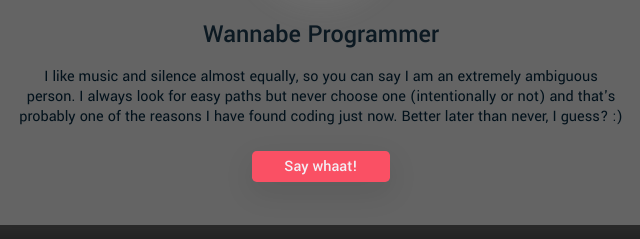
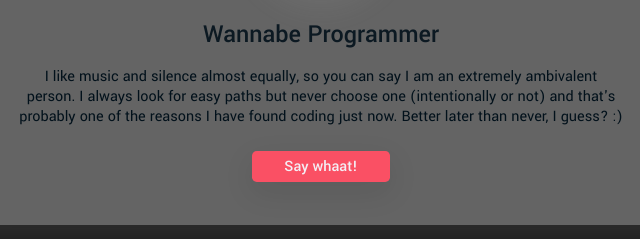
Before and after one commit to alexibee/profile, a plain HTML site: page index.html in a window 1280 px wide. Shown: the part 309-548 px from the top of the page, 319-959 px from the left. Drawn offline with Linux system fonts and the light colour scheme.

Commit message:
changed wording

```diff
--- a/index.html
+++ b/index.html
@@ -21,7 +21,7 @@
           <h1> Hey there, I'm Alexi! </h1>
           <img class="profile-img" src="images/profile-img.jpeg" alt="Aleksejs Brehovs">
           <h2> Wannabe Programmer </h2>
-          <p>I like music and silence almost equally, so you can say I am an extremely ambiguous person.
+          <p>I like music and silence almost equally, so you can say I am an extremely ambivalent person.
             I always look for easy paths but never choose one (intentionally or not) and that's probably one of the reasons
             I have found coding just now. Better later than never, I guess? :)
           </p>
```
